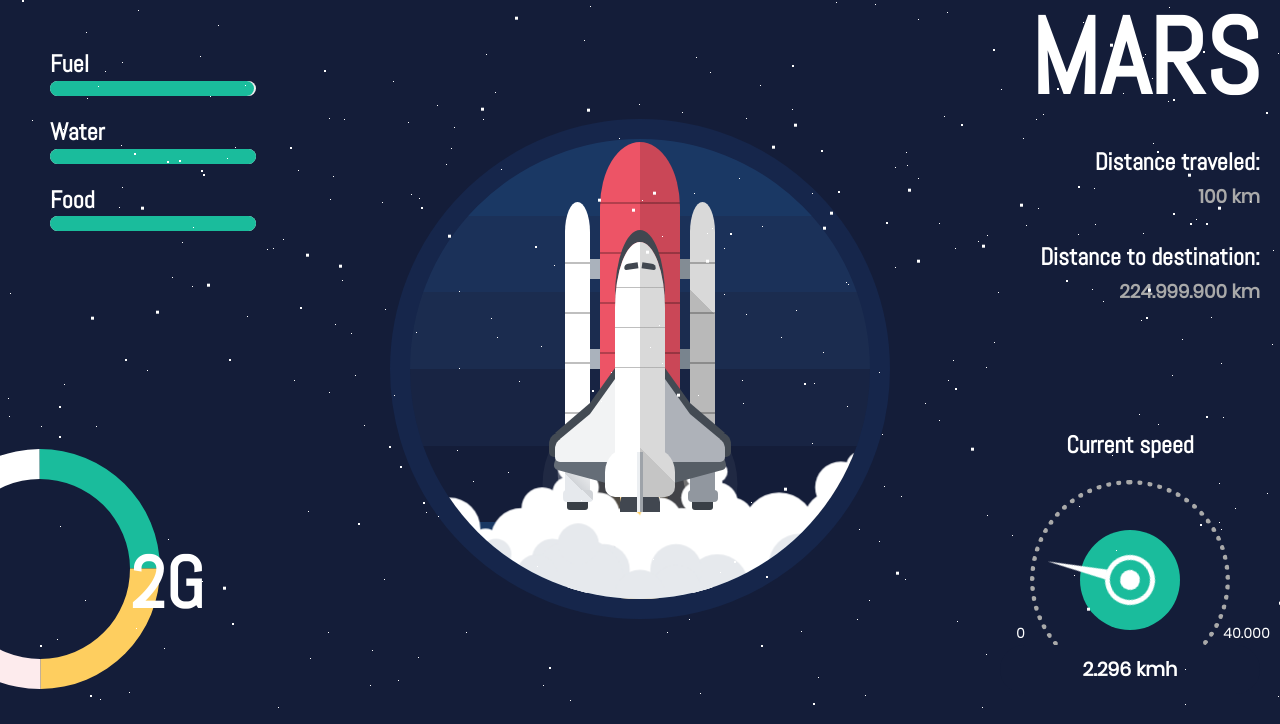
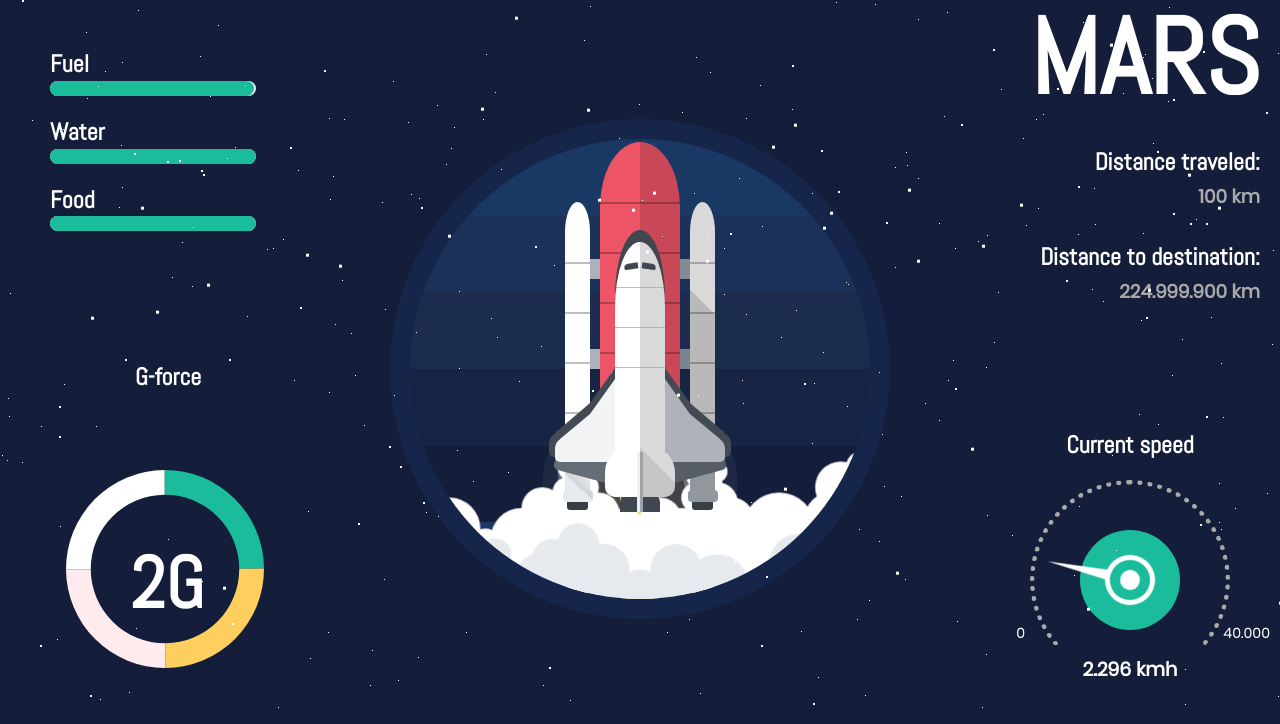
Before and after one commit to xewaax/Challenge1-EvaRiksen, a plain HTML site: page index.html in a window 1280 px wide. Shown: the part 71-795 px from the top of the page. Drawn offline with nearby package versions, Linux system fonts and the light colour scheme.

Commit message:
RESPONSIVE WORKS
yihaa

```diff
--- a/css/spaceStyle.css
+++ b/css/spaceStyle.css
@@ -62,15 +62,18 @@ h3 {
 /* charts left*/
 
 .oneThird {
-	width: 25%;
+	width: 30%;
 	display: inline-block;
 }
 
 .charts {
 	width: 100%;
-	padding-top: 50px;
-	padding-left: 50px;
+	text-align:center;
+	margin:0 auto;
 	position: relative;
+	display:flex;
+flex-direction: row;
+justify-content: space-around;
 }
 
 .meterText {
@@ -214,12 +217,11 @@ h3 {
 
 /*g-force chart */
 .chart-wrapper {
-	width:100%;
+	width:330px;
 	height:100%;
-	left: -600px;
     top: 30%;
 	position: absolute;
-	display:none;
+	left:-1000px;
 }
 
 path {
@@ -246,13 +248,19 @@ polyline {
 	stroke-width: 2px;
 	stroke-dasharray: 5px;
 }
+.g-forceChart .textG{
+	padding-top:50px;
+	margin:0 auto;
+	text-align:center;
+}
 .g-force{
 	position: relative;
     font-size: 3em;
     color: #fff;
     font-weight: 600;
     bottom: 40px;
-    left: 130px;
+    margin:0 auto;
+	text-align:center;
 }
 /* //g-force chart*/
 
@@ -835,6 +843,25 @@ html {
 
 /* iPads  ----------- */
 @media only screen and (min-width : 600px) {
+	html {
+	  height: 100%;
+	  background: radial-gradient(ellipse at bottom, #1b2735 0%, #090a0f 100%);
+	  overflow: hidden;
+	}
+	h2 {
+		font-size:15pt;
+	}
+	.chart-wrapper {
+		left:0;
+		display:block;
+	}
+	.g-force h2 {
+		font-size:1.5em;
+	}
+	.charts {
+		text-align:left;
+		margin:0
+	}
 	.meterText {
 		display:none;
 	}
@@ -877,24 +904,8 @@ html {
 .space-shuttle {
 	display:block !important;
 }
-/* Styles */
-}
-/* Laptops  ----------- */
-@media only screen and (min-width : 900px) {
-/* Styles */
-	html {
-	  height: 100%;
-	  background: radial-gradient(ellipse at bottom, #1b2735 0%, #090a0f 100%);
-	  overflow: hidden;
-	}
-
-
-	.window {
-		display:block !important;
-	}
-
-	.mars {
-		font-size: 80pt;
+.mars {
+		font-size: 60pt;
 		line-height: 0.01;
 		margin-top:60px;
 	}
@@ -909,6 +920,9 @@ html {
 
 	}
 	.charts {
+		text-align:left;
+		margin:0;
+		display:block;
 		width: 20%;
 		padding-top: 50px;
 		padding-left: 50px;
@@ -931,14 +945,49 @@ html {
 		display:block;
 
 	}
-	.g-force{
+
+	.g-forceChart .textG{
+		position:absolute;
+		margin: 180px 0 0 135px;
+		text-align:left;
+		padding-top:0;
+	}
+.g-force{
 	position: absolute;
-	}
+    font-size: 3em;
+    color: #fff;
+    font-weight: 600;
+    bottom: 40px;
+   left:130px;
 
+}
 	.oneThird {
 	width: 100%;
 	display: block;
+
 }
+/* Styles */
+}
+/* Laptops  ----------- */
+@media only screen and (min-width : 900px) {
+/* Styles */
+
+
+	.mars {
+		font-size: 80pt;
+
+	}
+	h2 {
+		font-size:1.5em;
+	}
+	.window {
+		display:block !important;
+	}
+
+	.g-forceChart .textG {
+		margin: 130px 0 0 135px;
+	}
+
 }
 /* Bigger screens  ----------- */
 @media only screen and (min-width : 1200px) {
--- a/index.html
+++ b/index.html
@@ -102,8 +102,11 @@
 <!--einde charts-->
 
 <!--g-force chart-->
-<div class="chart-wrapper"></div>
-<div class="g-force" style="display:none;"><h2>3G</h2></div>
+<div class="g-forceChart">
+	<h2 class="textG">G-force</h2>
+	<div class="chart-wrapper"></div>
+	<div class="g-force" style="display:none;"><h2>3G</h2></div>
+</div>
 <!--//g-force-->
 
 <!--Stars-->
@@ -145,7 +148,11 @@ $.fn.widthPerc = function(){
 
 function start() {
   speedoInterval = setInterval(increaseSpeedo, 50);
-  setTimeout(function() {$('.g-force').fadeIn(2000); }, 1500);
+  if ($(window).width() >= 600) {
+	setTimeout(function() {$('.g-force').fadeIn(2000); }, 1500);
+  }else{
+	$('.g-force').fadeIn(2000);
+  }
   setInterval(increaseDistTraveled, 50);
   setInterval(decreaseDistDestination, 50);
   setInterval(changeColorMeter, 1000);
@@ -485,6 +492,8 @@ let replay = () => {
   setTimeout(draw, 800)
 
 }
+
+
 // end g-force
 
 	//Stages
```
